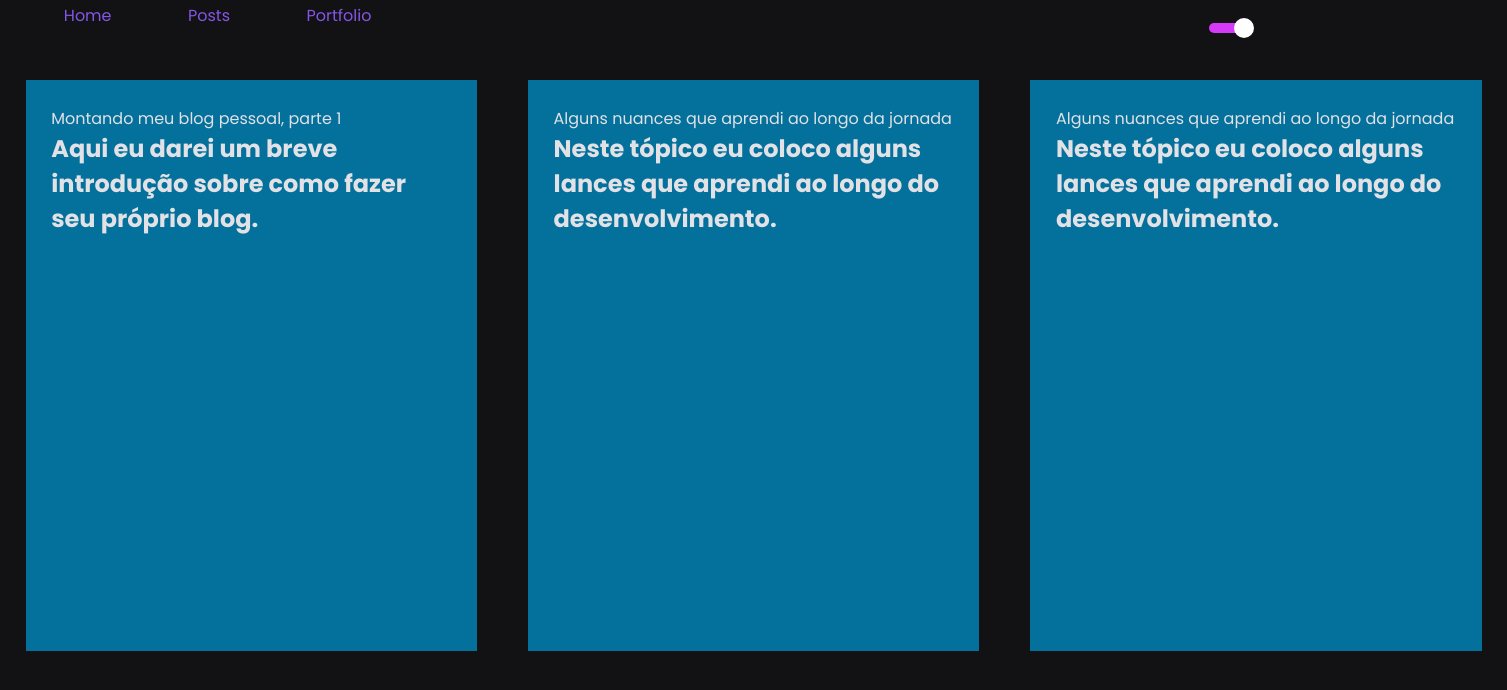
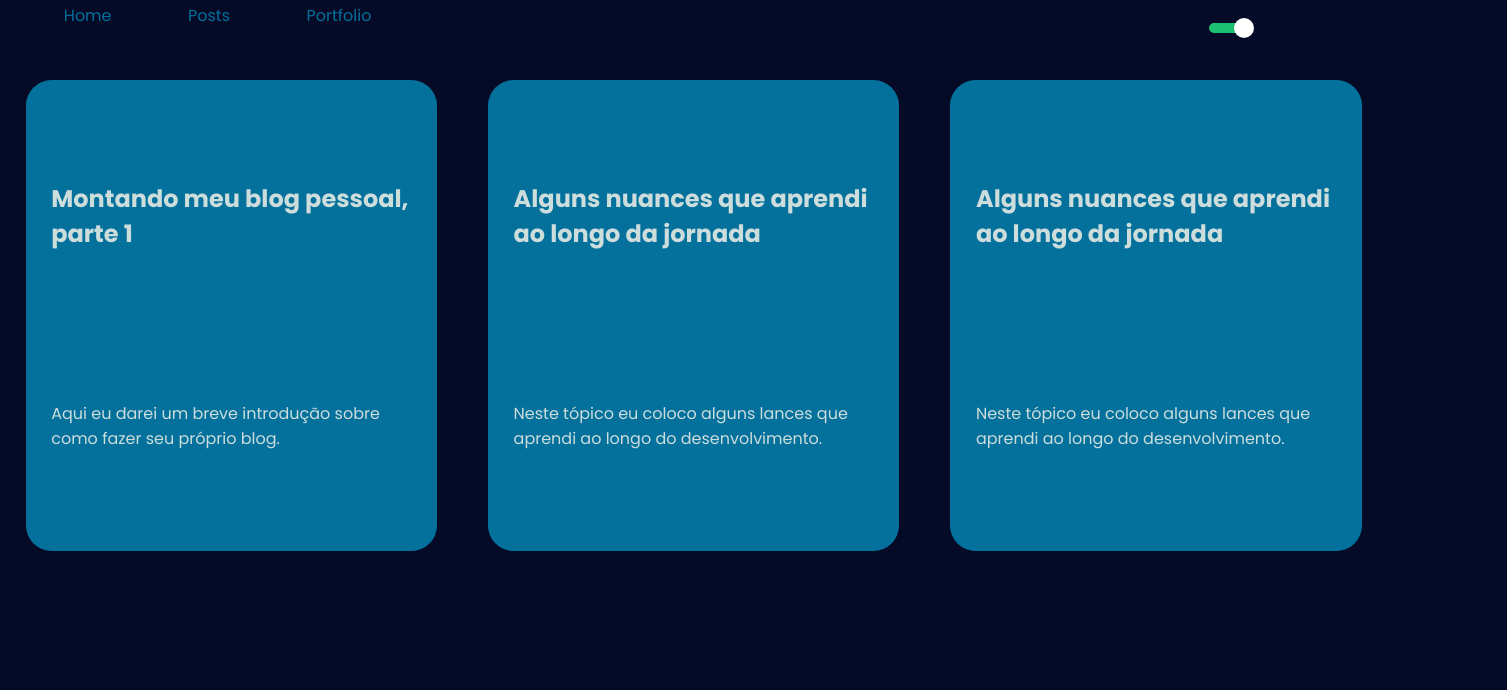
Before and after one commit to NearMaick/NearMaickBlog, a Next.js app: page /post in a window 1280 px wide. Shown: the top 690 px of the page, 1507 px wide, since content can reach past the window. Built offline with nearby package versions, Linux system fonts and the light colour scheme.

Commit message:
style(web): styling post page #1

```diff
--- a/src/_layouts/PostLayout.tsx
+++ b/src/_layouts/PostLayout.tsx
@@ -1,4 +1,6 @@
 import Head from 'next/head'
+
+import { Container } from '../styles/layouts/PostLayout'
 
 interface PostLayoutProps {
   title: string
@@ -8,7 +10,7 @@ interface PostLayoutProps {
 
 export default function PostLayout(props: PostLayoutProps): JSX.Element {
   return (
-    <main>
+    <Container>
       <Head>
         <title>{props.title}</title>
         <meta name="description" content={props.description} />
@@ -17,6 +19,6 @@ export default function PostLayout(props: PostLayoutProps): JSX.Element {
         <h1>{props.title}</h1>
         <div dangerouslySetInnerHTML={{ __html: props.content }} />
       </article>
-    </main>
+    </Container>
   )
 }
--- a/src/pages/post.tsx
+++ b/src/pages/post.tsx
@@ -26,10 +26,12 @@ export default function Post(props: HomeProps): JSX.Element {
         {props.posts.map((post, idx) => (
           <div key={idx}>
             <Link href={`/posts/${post.slug}`}>
-              <li>
-                <a>{post.title}</a>
-                <h2>{post.description}</h2>
-              </li>
+              <a>
+                <li>
+                  <h2>{post.title}</h2>
+                  <p>{post.description}</p>
+                </li>
+              </a>
             </Link>
           </div>
         ))}
--- a/src/styles/pages/Post.ts
+++ b/src/styles/pages/Post.ts
@@ -1,21 +1,32 @@
 import styled from 'styled-components'
 
 export const Container = styled.main`
-  width: 100%;
-
   ul {
     display: flex;
+    justify-content: space-between;
 
     list-style-type: none;
 
+    a {
+      text-decoration: none;
+    }
+
     li {
-      width: 400px;
-      height: 520px;
+      width: 360px;
+      height: 420px;
+
+      display: flex;
+      flex-direction: column;
+
+      justify-content: space-around;
+
+      border-radius: 1.6rem;
 
       margin: 1.6rem;
       padding: 1.6rem;
 
-      background: #03719c;
+      background: ${props => props.theme.colors.primary};
+      color: ${props => props.theme.colors.text};
     }
   }
 `
--- a/src/styles/theme/dark.ts
+++ b/src/styles/theme/dark.ts
@@ -2,11 +2,11 @@ const dark = {
   title: 'dark',
 
   colors: {
-    primary: '#8257e6',
-    secondary: '#d63af9',
+    primary: '#03719C',
+    secondary: '#1DBF73',
 
-    background: '#121214',
-    text: '#e1e1e6'
+    background: '#050A27',
+    text: '#cddddc'
   }
 }
 
```
Also changed, not shown: src/styles/layouts/PostLayout.ts (added, +9 -0 lines).
